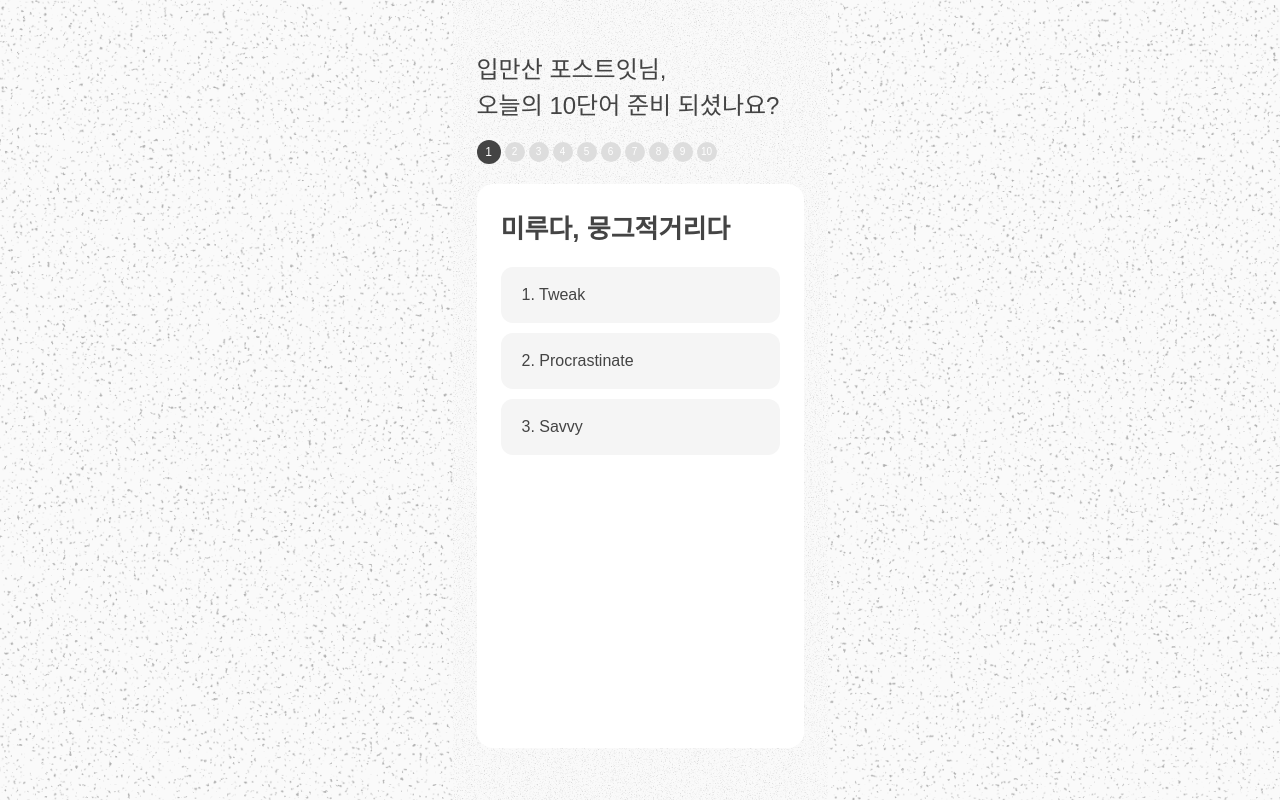
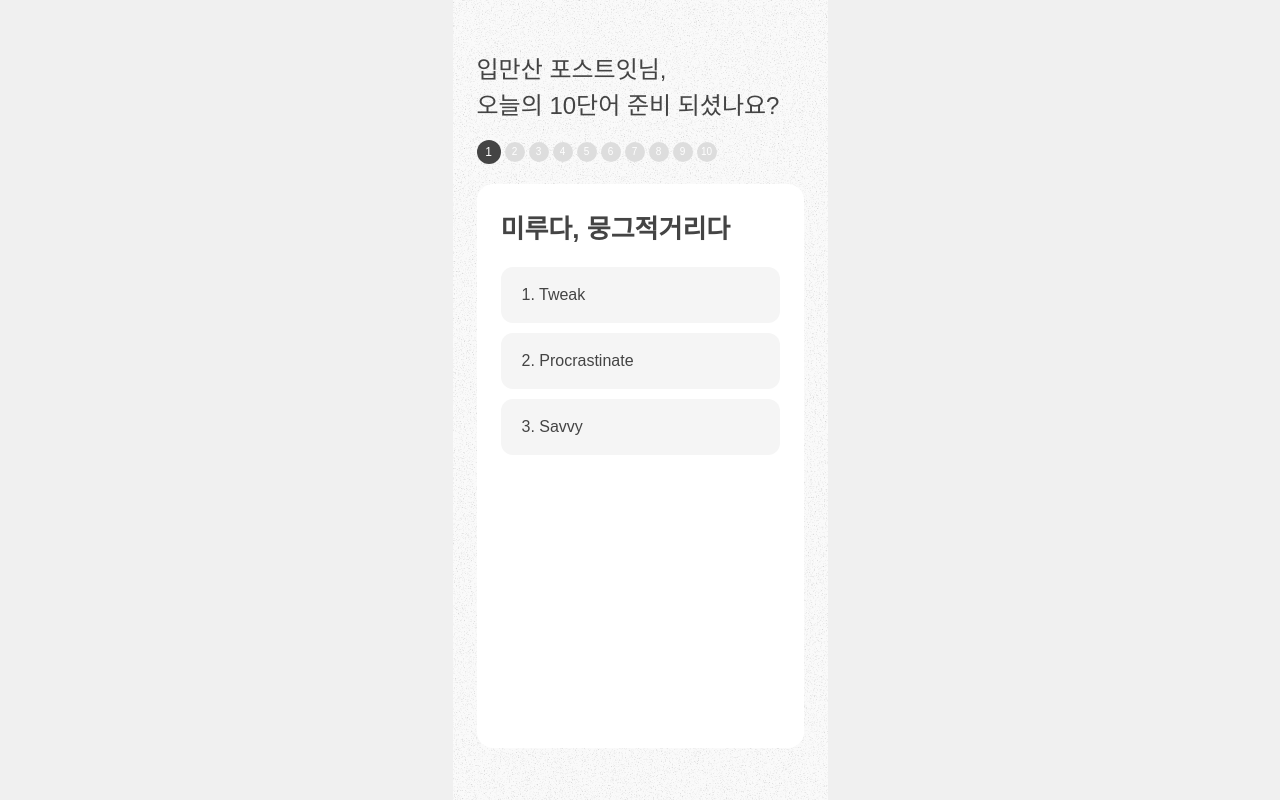
Before and after one commit to BF-D-challenge/make-own-product1, a React (Vite) app: page /quiz/1/0 in a window 1280 px wide. Built offline with nearby package versions, Linux system fonts and the light colour scheme; a web font is replaced by a local one.

Commit message:
fix: iOS 상하단 배경 잘림 수정 (position fixed 배경)
Co-Authored-By: Claude Sonnet 4.6 <noreply@anthropic.com>

```diff
--- a/src/index.css
+++ b/src/index.css
@@ -31,17 +31,20 @@
   --font-body: 'Pretendard', sans-serif;
 }
 
-html {
-  min-height: 100%;
+html, body {
+  height: 100%;
+  background: #f0f0f0;
+}
+
+/* iOS Safari 포함 전체 뷰포트 배경 고정 */
+html::before {
+  content: '';
+  position: fixed;
+  inset: 0;
+  z-index: -1;
   background-image: url('./assets/bg_texture.png');
   background-size: cover;
   background-position: center top;
-  background-repeat: no-repeat;
-  background-color: #f0f0f0;
-}
-
-body {
-  min-height: 100%;
 }
 
 body {
```
